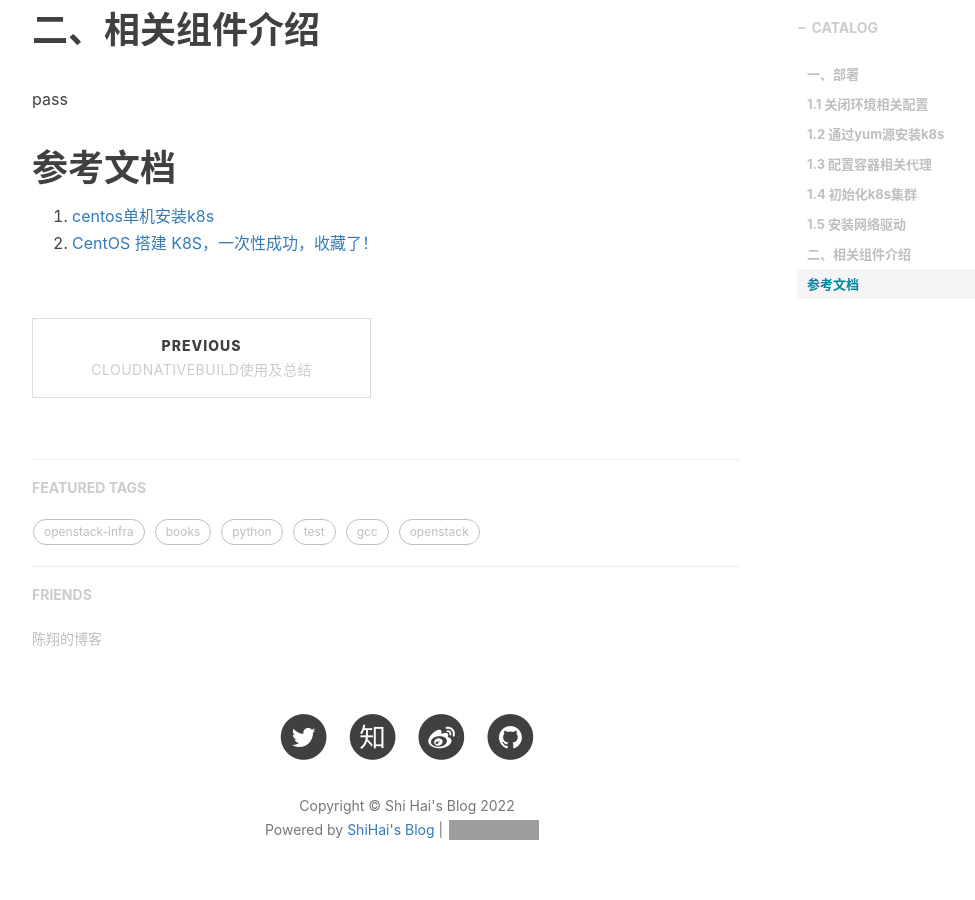
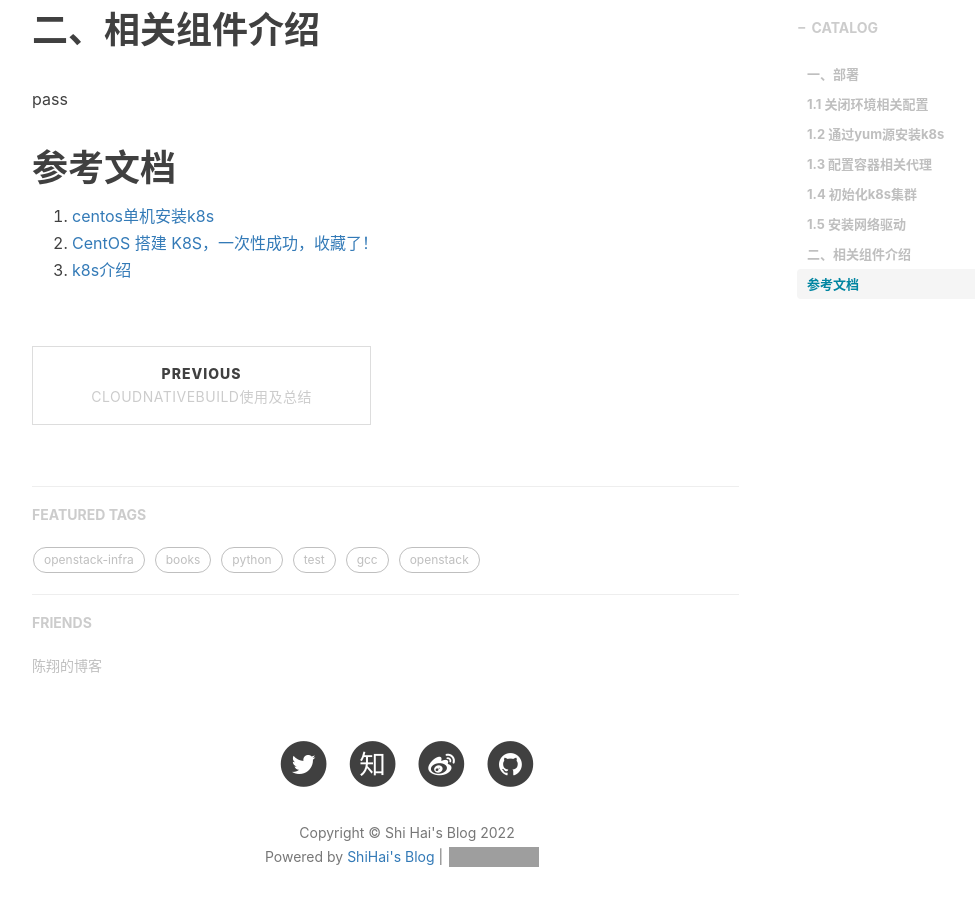
Before and after one commit to shihai1991/shihai1991.github.io, a Jekyll site: the page built from _posts/2022-09-14-K8S deployment.md, in a window 1280 px wide and 900 px high, scrolled down 3275 px. Shown: the whole window, without its empty margins (233-1208 px from the left). Built offline with Jekyll 4.4.1, drawn with Linux system fonts in a browser that asks for light colours; nearby versions of some CDN libraries; comment, search, counter and statistics services are not loaded; grey boxes are pictures that could not be loaded.

Commit message:
Update 2022-09-14-K8S deployment.md

```diff
--- a/_posts/2022-09-14-K8S deployment.md
+++ b/_posts/2022-09-14-K8S deployment.md
@@ -113,3 +113,4 @@
 # 参考文档
 1. [centos单机安装k8s](https://blog.51cto.com/u_15144750/3113358)
 2. [CentOS 搭建 K8S，一次性成功，收藏了！](https://segmentfault.com/a/1190000037682150)
+3. [k8s介绍](https://kubernetes.io/zh-cn/docs/concepts/services-networking/ingress-controllers/)
```
